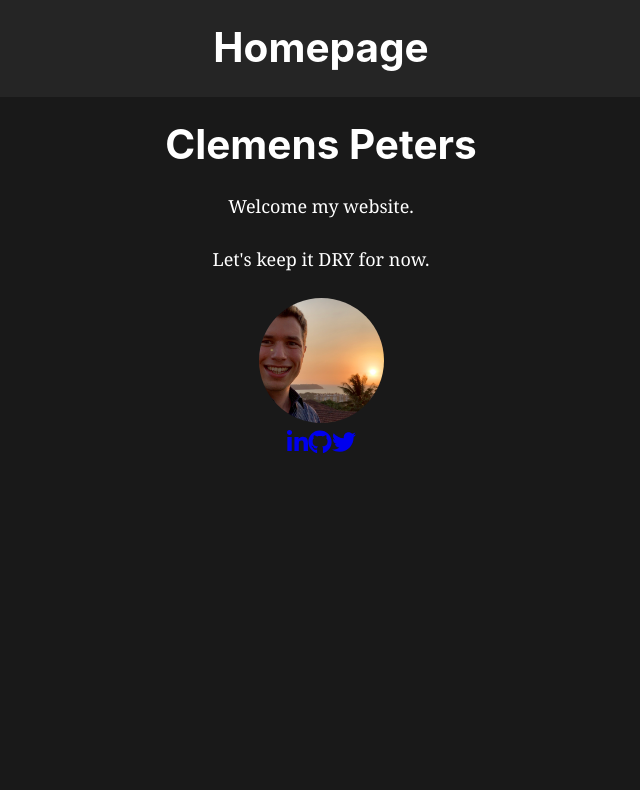
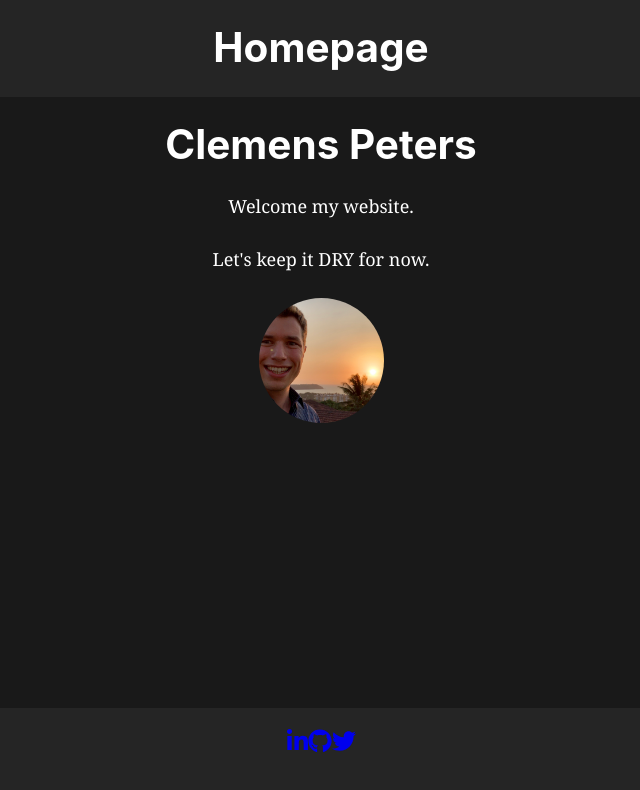
Before and after one commit to clemenspeters/gatsby-website, a Gatsby site: page / in a window 1280 px wide. Shown: the whole page, without its empty margins (319-959 px from the left). Built offline with nearby package versions, Linux system fonts and the light colour scheme; Gatsby itself is replaced by a stand-in of ours.

Commit message:
:lipstick: Footer styles.

```diff
--- a/src/components/layout.css
+++ b/src/components/layout.css
@@ -727,3 +727,18 @@ pre tt:after {
   position: absolute;
   left: 0;
 }
+
+footer {
+  background: #252525;
+  position: absolute;
+  left: 0;
+  right: 0;
+  bottom: 0;
+  padding: 20px;
+}
+
+.footer-container {
+  width: 100%;
+  max-width: 300px;
+  display: inline-block;
+}
```
